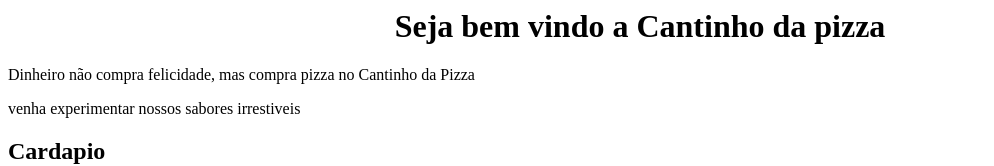
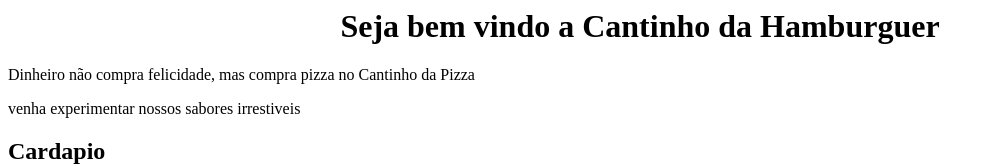
Before and after one commit to sabrinamelosouza-ux/vs-code-, a plain HTML site: page index.html in a window 1280 px wide. Shown: the top 166 px of the page, without its empty margins (0-994 px from the left). Drawn offline with Linux system fonts and the light colour scheme.

Commit message:
Atualizado

```diff
--- a/index.html
+++ b/index.html
@@ -1,7 +1,7 @@
 
 <center>
 
-<h1> Seja bem vindo a Cantinho da pizza </h1>
+<h1> Seja bem vindo a Cantinho da Hamburguer </h1>
 
 </center>
 
```
